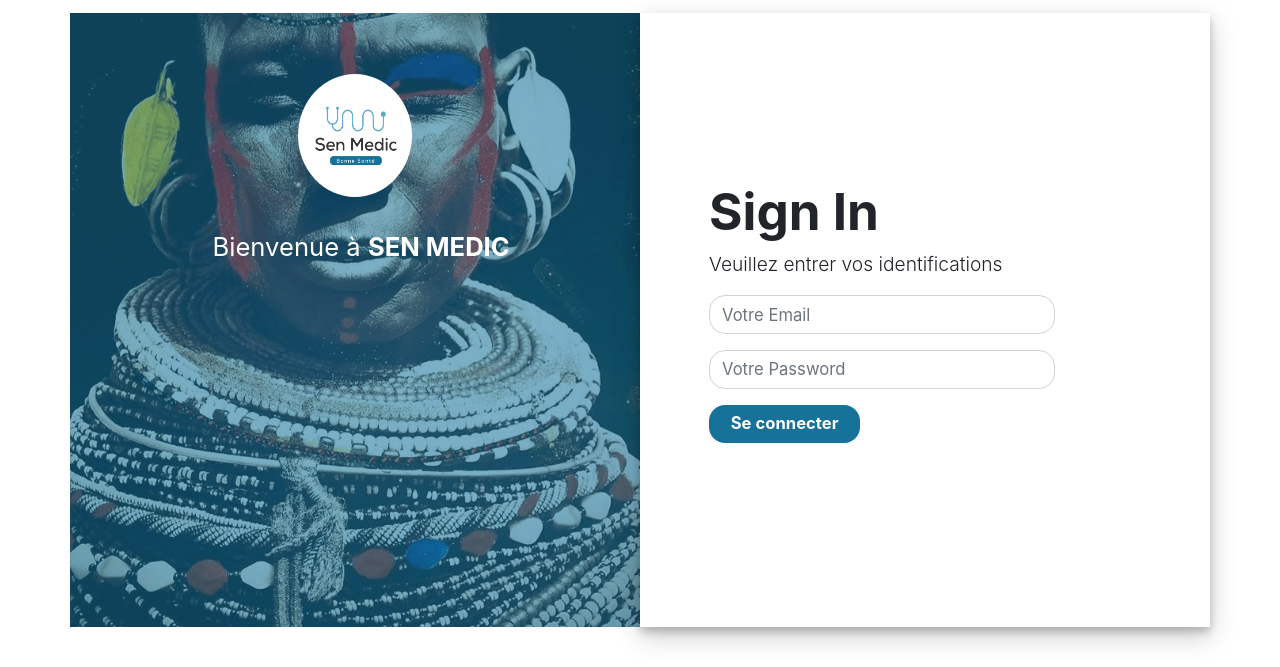
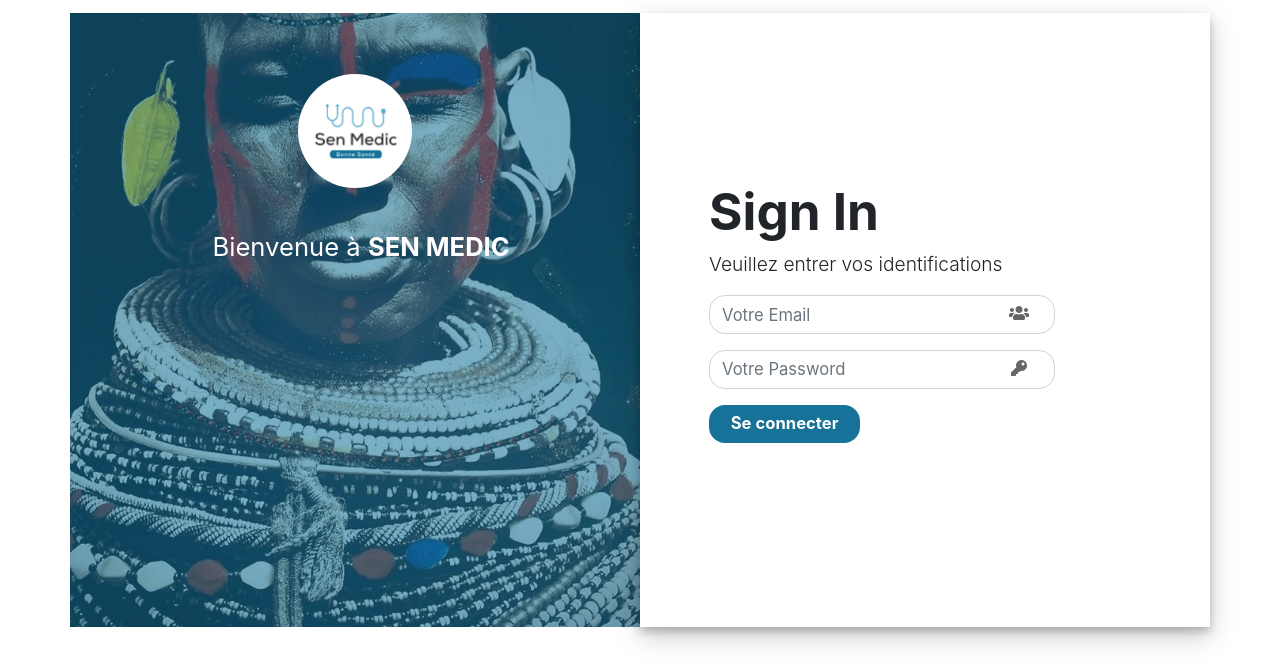
Before and after one commit to mosesba/Projet-GestionRV, a PHP site: page / in a window 1280 px wide. Shown: the top 667 px of the page. Run offline with PHP 8.4, Linux system fonts and the light colour scheme.

Commit message:
final version login

```diff
--- a/index.html
+++ b/index.html
@@ -11,6 +11,7 @@
     <script src="https://cdnjs.cloudflare.com/ajax/libs/popper.js/1.14.7/umd/popper.min.js"></script>
     <link rel="stylesheet" href="https://stackpath.bootstrapcdn.com/bootstrap/4.3.1/css/bootstrap.min.css">
     <script src="https://stackpath.bootstrapcdn.com/bootstrap/4.3.1/js/bootstrap.min.js"></script>
+    <link rel="stylesheet" href="https://use.fontawesome.com/releases/v5.7.0/css/all.css">
     <title>Systeme de Gestion de Rendez-vous </title>
 </head>
 
@@ -18,27 +19,27 @@
     <div class="container login-container">
         <div class="row">
             <div class="col-md-6 login-form-2">
-                <img src="img/bitmap.png" class="rounded-circle" style="width: 20%; height:20% ;" alt="">
+                <img src="img/bitmap.png" class="rounded-circle" style="width: 20%;" alt="">
                 <p>Bienvenue à <strong>SEN MEDIC</strong> </p>
                 <div class="color-overlay"></div>
             </div>
-            <!-- separate -->
+            <!-- separate les deux blocks  -->
+
             <div class="col-md-6 login-form-1">
-
                 <form action="">
                     <h1 class="font-weight-bold" style="font-size: 4vw;">Sign In</h1>
                     <p class="font-weight-light" style="font-size: 1.5vw;">Veuillez entrer vos identifications</p>
                     <div class="form-group">
-                        <i class="glyphicon glyphicon-user"></i>
+                        <i class='fas fa-users icon'></i>
                         <input type="text" class="form-control" placeholder="Votre Email" value="">
                     </div>
                     <div class="form-group">
+                        <i class='fas fa-key icon'></i>
                         <input type="password" class="form-control" placeholder="Votre Password" value="">
                     </div>
                     <div class="form-group">
                         <input type="submit" class="btnSubmit" value="Se connecter">
                     </div>
-
 
                 </form>
             </div>
--- a/styles.css
+++ b/styles.css
@@ -76,3 +76,16 @@
       border-radius: 1rem;
       font-size: 1.3vw;
   }
+  /*pour modifier  les icons  */
+
+  .form-group i {
+      position: absolute;
+      right: 30%;
+  }
+
+  .icon {
+      padding: 10px;
+      color: rgba(94, 94, 94, 0.952);
+      min-width: 40px;
+      text-align: center;
+  }
```
